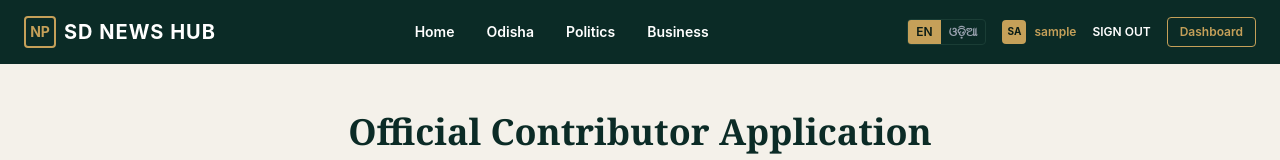
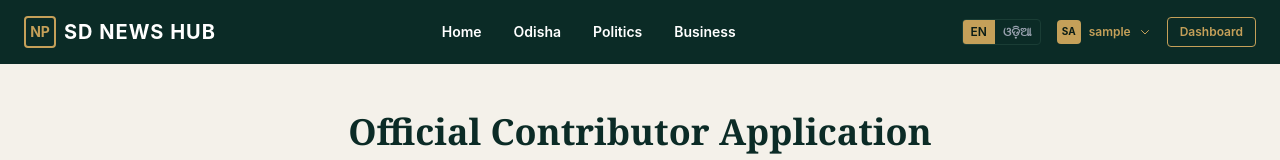
Before and after one commit to odishamedical/sd-news-hub, a Next.js app: page /register-reporter in a window 1280 px wide. Shown: the top 160 px of the page. Built offline with nearby package versions, Linux system fonts and the light colour scheme; no server answers; sample sign-in values are in the browser's storage.

Commit message:
style: hide sign out button behind click-to-reveal on user profile to discourage accidental logouts

```diff
--- a/src/components/MobileMenu.tsx
+++ b/src/components/MobileMenu.tsx
@@ -6,6 +6,7 @@ export default function MobileMenu({ lang }: { lang: string }) {
   const [isOpen, setIsOpen] = useState(false);
   const [userEmail, setUserEmail] = useState<string | null>(null);
   const [userName, setUserName] = useState<string>("User");
+  const [showLogout, setShowLogout] = useState(false);
 
   useEffect(() => {
     if (typeof window !== "undefined") {
@@ -57,21 +58,29 @@ export default function MobileMenu({ lang }: { lang: string }) {
           <div className="mt-auto border-t border-[#1a3d35] pt-6 flex flex-col gap-4">
             {userEmail ? (
               <>
-                <div className="flex items-center gap-3 text-white mb-2">
-                  <div className="w-10 h-10 rounded bg-[#C5A059] text-[#0A1C16] flex items-center justify-center font-bold text-lg">
+                <button
+                  onClick={() => setShowLogout(!showLogout)}
+                  className="flex items-center gap-3 text-white mb-2 text-left w-full hover:bg-[#1a3d35] p-2 -ml-2 rounded transition-colors"
+                >
+                  <div className="w-10 h-10 rounded bg-[#C5A059] text-[#0A1C16] flex items-center justify-center font-bold text-lg shrink-0">
                     {userName.substring(0, 2).toUpperCase()}
                   </div>
-                  <div>
-                    <div className="font-bold">{userName}</div>
-                    <div className="text-xs text-gray-400">{userEmail}</div>
+                  <div className="flex-1 overflow-hidden">
+                    <div className="font-bold truncate">{userName}</div>
+                    <div className="text-xs text-gray-400 truncate">{userEmail}</div>
                   </div>
-                </div>
+                  <svg className={`w-5 h-5 text-gray-400 transition-transform ${showLogout ? 'rotate-180' : ''}`} fill="none" stroke="currentColor" viewBox="0 0 24 24"><path strokeLinecap="round" strokeLinejoin="round" strokeWidth="2" d="M19 9l-7 7-7-7"></path></svg>
+                </button>
+
                 <Link onClick={() => setIsOpen(false)} href="/dashboard" className="bg-[#C5A059] text-[#0A1C16] text-center font-bold py-3 rounded hover:bg-[#b08d4b] transition-colors">
                   {lang === 'or' ? 'ଡ୍ୟାସବୋର୍ଡ' : 'Go to Dashboard'}
                 </Link>
-                <button onClick={handleLogout} className="border border-[#C5A059] text-[#C5A059] font-bold py-3 rounded hover:bg-[#C5A059] hover:text-[#0A1C16] transition-colors">
-                  {lang === 'or' ? 'ଲଗ୍ ଆଉଟ୍' : 'Sign Out'}
-                </button>
+
+                {showLogout && (
+                  <button onClick={handleLogout} className="border border-red-500/30 text-red-400 font-bold py-3 rounded hover:bg-red-500/10 transition-colors animate-in fade-in slide-in-from-top-2">
+                    {lang === 'or' ? 'ଲଗ୍ ଆଉଟ୍' : 'Sign Out'}
+                  </button>
+                )}
               </>
             ) : (
               <>
--- a/src/components/NewsAuthHeader.tsx
+++ b/src/components/NewsAuthHeader.tsx
@@ -6,6 +6,7 @@ import Link from "next/link";
 export default function NewsAuthHeader({ lang }: { lang: string }) {
   const [userEmail, setUserEmail] = useState<string | null>(null);
   const [userName, setUserName] = useState<string>("User");
+  const [showLogout, setShowLogout] = useState(false);
 
   const handleLangChange = (e: React.MouseEvent, newLang: string) => {
     e.preventDefault();
@@ -74,15 +75,27 @@ export default function NewsAuthHeader({ lang }: { lang: string }) {
 
       {/* Auth Links */}
       {userEmail ? (
-        <>
-          <div className="flex items-center gap-2 hidden sm:flex">
+        <div className="relative hidden sm:flex items-center">
+          <button
+            onClick={() => setShowLogout(!showLogout)}
+            className="flex items-center gap-2 hover:opacity-80 transition-opacity"
+            title="Click to view account options"
+          >
             <div className="w-6 h-6 rounded bg-[#C5A059] text-[#0A1C16] flex items-center justify-center font-bold text-[10px]">
               {userName.substring(0, 2).toUpperCase()}
             </div>
             <span className="text-[#C5A059]">{userName}</span>
-          </div>
-          <button onClick={handleLogout} className="hover:text-red-400 transition-colors hidden sm:block uppercase">Sign Out</button>
-        </>
+            <svg className="w-3 h-3 text-[#C5A059]" fill="none" stroke="currentColor" viewBox="0 0 24 24"><path strokeLinecap="round" strokeLinejoin="round" strokeWidth="2" d="M19 9l-7 7-7-7"></path></svg>
+          </button>
+
+          {showLogout && (
+            <div className="absolute top-full right-0 mt-3 w-32 bg-[#0B2B26] border border-[#1a3d35] rounded shadow-lg p-1 z-50 animate-in fade-in slide-in-from-top-2">
+              <button onClick={handleLogout} className="text-red-400 hover:text-red-300 hover:bg-[#1a3d35] rounded transition-colors uppercase whitespace-nowrap text-[10px] font-bold w-full text-left px-3 py-2">
+                Sign Out
+              </button>
+            </div>
+          )}
+        </div>
       ) : (
         <>
           <Link href="https://sd-auth-center.vercel.app?redirect_uri=https://sd-news-hub.vercel.app" className="hover:text-[#C5A059] transition-colors hidden sm:block">Login</Link>
```
